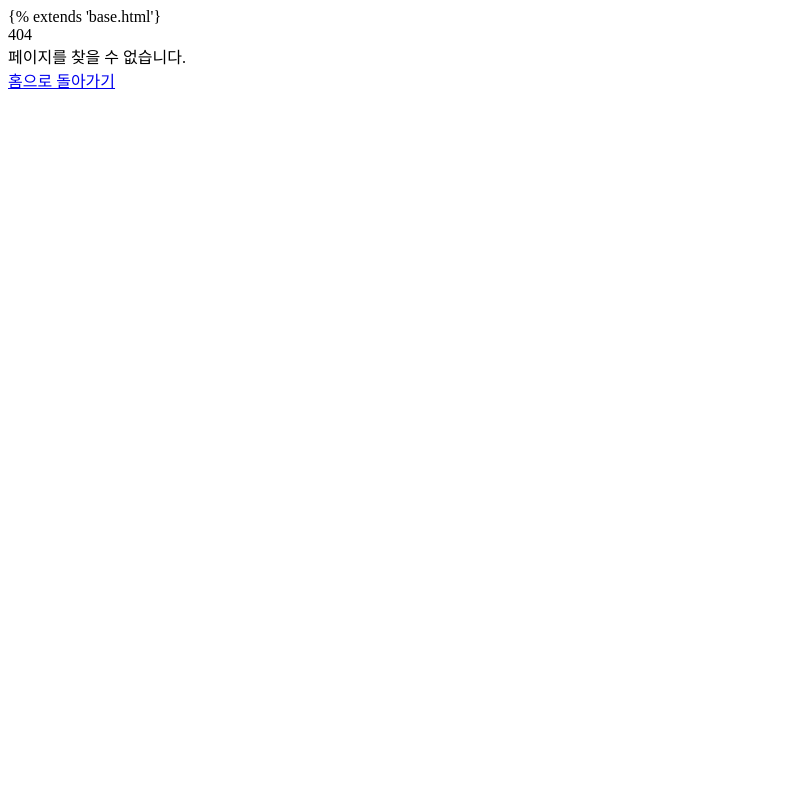
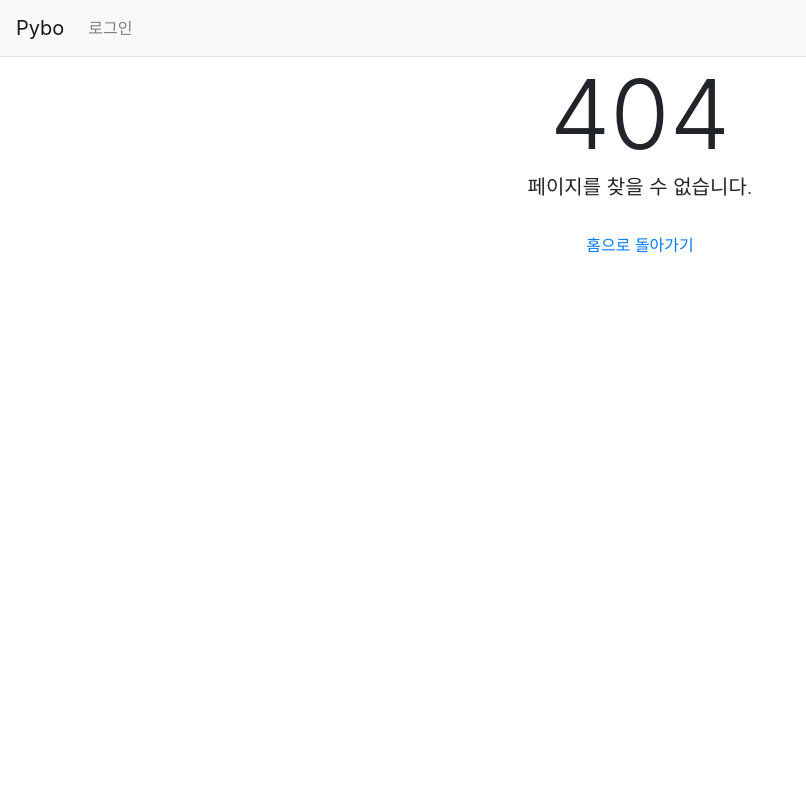
Before and after one commit to whh0521/pybo, a Django app: template templates/common/404.html in a window 1280 px wide. Shown: the whole page, without its empty margins (0-806 px from the left). Run offline with Django 3.2, Linux system fonts and the light colour scheme; the template is opened without the code that fills it, so the values that code supplies are empty; parts of the project's set-up code (start-up, migrations or seed data) failed here and were passed over; some libraries are stand-ins or nearby versions.

Commit message:
오타 수정

```diff
--- a/templates/common/404.html
+++ b/templates/common/404.html
@@ -1,4 +1,4 @@
-{% extends 'base.html'}
+{% extends 'base.html' %}
 {% block content %}
 <div class="container">
     <div class="row justify-content-center">
```
